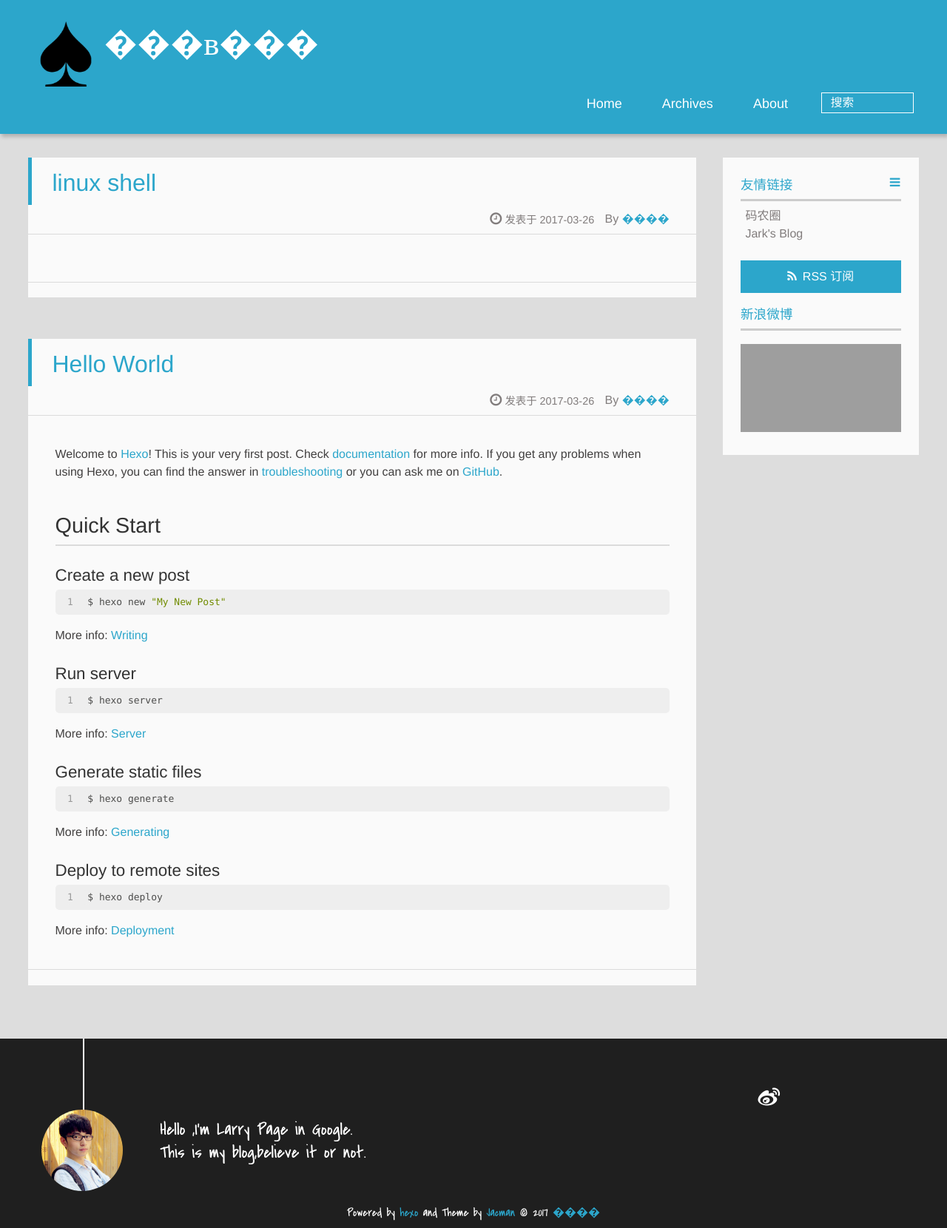
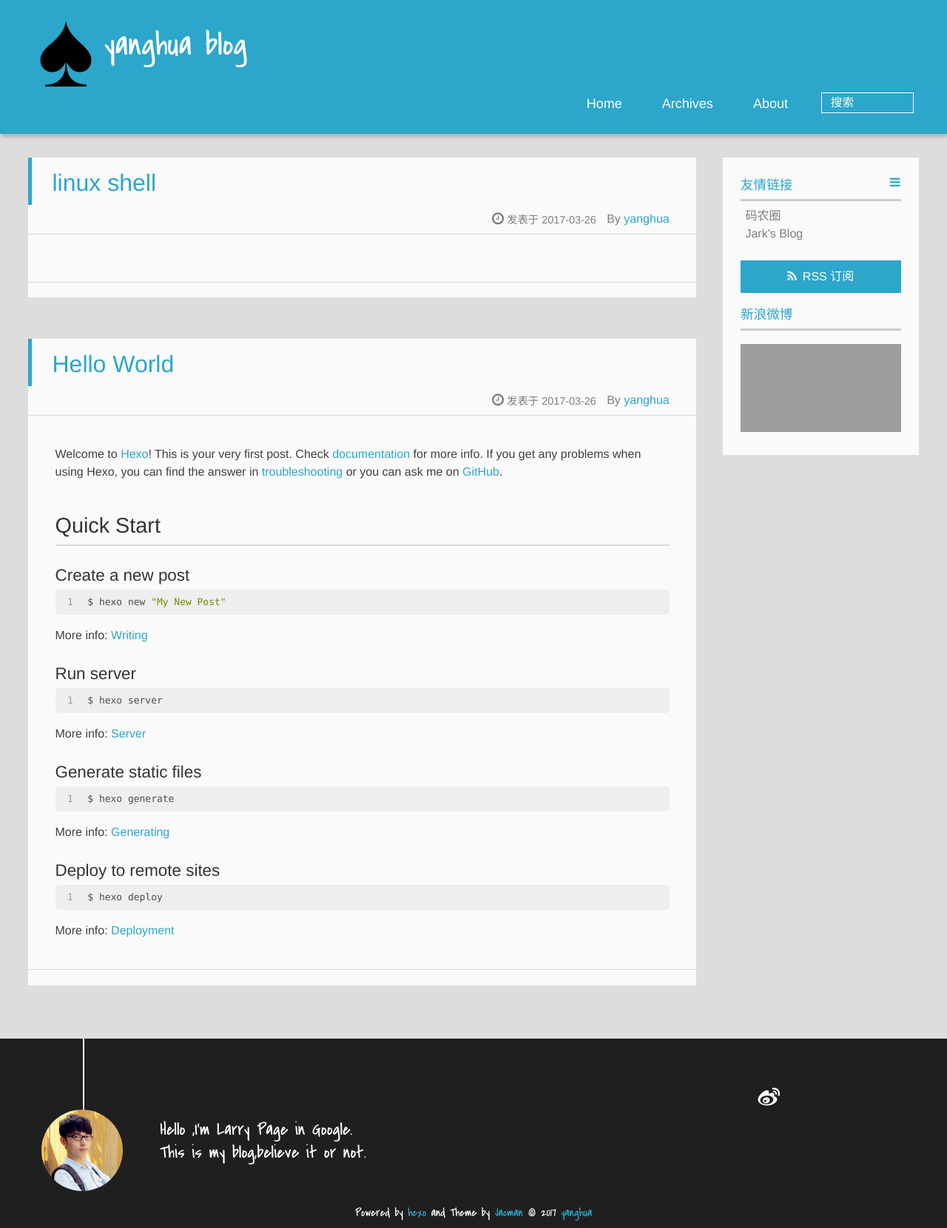
Before and after one commit to kankankankan/kankankankan.github.io, a plain HTML site: page index.html in a window 1280 px wide. Shown: the whole page at 74% size. Drawn offline with Linux system fonts and the light colour scheme; grey boxes are pictures that could not be loaded; a script that the page names is missing.

Commit message:
Site updated: 2017-03-26 21:33:29

```diff
--- a/index.html
+++ b/index.html
@@ -4,22 +4,22 @@
 <head>
   <meta charset="UTF-8">
 
-    <title>���в���</title>
+    <title>yanghua blog</title>
     <meta name="viewport" content="width=device-width, initial-scale=1,user-scalable=no">
 
-    <meta name="author" content="����">
+    <meta name="author" content="yanghua">
 
 
 
     <meta property="og:type" content="website">
-<meta property="og:title" content="���в���">
+<meta property="og:title" content="yanghua blog">
 <meta property="og:url" content="http://yoursite.com/index.html">
-<meta property="og:site_name" content="���в���">
+<meta property="og:site_name" content="yanghua blog">
 <meta name="twitter:card" content="summary">
-<meta name="twitter:title" content="���в���">
+<meta name="twitter:title" content="yanghua blog">
 
 
-    <link rel="alternative" href="/atom.xml" title="���в���" type="application/atom+xml">
+    <link rel="alternative" href="/atom.xml" title="yanghua blog" type="application/atom+xml">
 
 
     <link rel="icon" href="/img/favicon.ico">
@@ -37,11 +37,11 @@
 <div>
 
 			<div id="imglogo">
-				<a href="/"><img src="/img/logo.png" alt="���в���" title="���в���"/></a>
+				<a href="/"><img src="/img/logo.png" alt="yanghua blog" title="yanghua blog"/></a>
 			</div>
 
 			<div id="textlogo">
-				<h1 class="site-name"><a href="/" title="���в���">���в���</a></h1>
+				<h1 class="site-name"><a href="/" title="yanghua blog">yanghua blog</a></h1>
 				<h2 class="blog-motto"></h2>
 			</div>
 			<div class="navbar"><a class="navbutton navmobile" href="#" title="菜单">
@@ -82,7 +82,7 @@
   </h1>
   <p class="article-author">By
 
-		<a href="/about" title="����" target="_blank" itemprop="author">����</a>
+		<a href="/about" title="yanghua" target="_blank" itemprop="author">yanghua</a>
 
   <p class="article-time">
     <time datetime="2017-03-26T11:48:39.000Z" itemprop="datePublished"> 发表于 2017-03-26</time>
@@ -131,7 +131,7 @@
   </h1>
   <p class="article-author">By
 
-		<a href="/about" title="����" target="_blank" itemprop="author">����</a>
+		<a href="/about" title="yanghua" target="_blank" itemprop="author">yanghua</a>
 
   <p class="article-time">
     <time datetime="2017-03-26T06:02:45.336Z" itemprop="datePublished"> 发表于 2017-03-26</time>
@@ -262,7 +262,7 @@
 		<p class="copyright">
 		Powered by <a href="http://hexo.io" target="_blank" title="hexo">hexo</a> and Theme by <a href="https://github.com/wuchong/jacman" target="_blank" title="Jacman">Jacman</a> © 2017
 
-		<a href="/about" target="_blank" title="����">����</a>
+		<a href="/about" target="_blank" title="yanghua">yanghua</a>
 
 
 		</p>
```
Also changed, not shown: 2017/03/26/hello-world/index.html (+9 -9 lines), 2017/03/26/linux-shell/index.html (+9 -9 lines), archives/2017/03/index.html (+9 -9 lines), archives/2017/index.html (+9 -9 lines), archives/index.html (+9 -9 lines).
